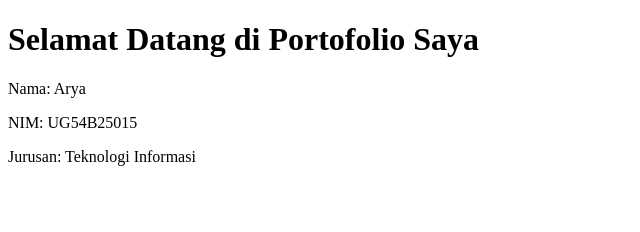
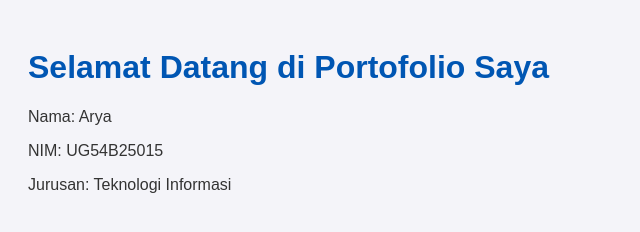
Before and after one commit to aryarisdianti25-alt/portofolio-arya, a plain HTML site: page index.html in a window 1280 px wide. Shown: the whole page, without its empty margins (0-640 px from the left). Drawn offline with Linux system fonts and the light colour scheme.

Commit message:
Add main content and styling

```diff
--- a/index.html
+++ b/index.html
@@ -4,6 +4,7 @@
     <meta charset="UTF-8">
     <meta name="viewport" content="width=device-width, initial-scale=1.0">
     <title>Portofolio - Arya</title>
+    <link rel="stylesheet" href="style.css">
 </head>
 <body>
     <h1>Selamat Datang di Portofolio Saya</h1>
--- /dev/null
+++ b/style.css
@@ -0,0 +1,10 @@
+body {
+    font-family: Arial, sans-serif;
+    background-color: #f4f4f9;
+    color: #333;
+    padding: 20px;
+}
+
+h1 {
+    color: #0056b3;
+}
```
